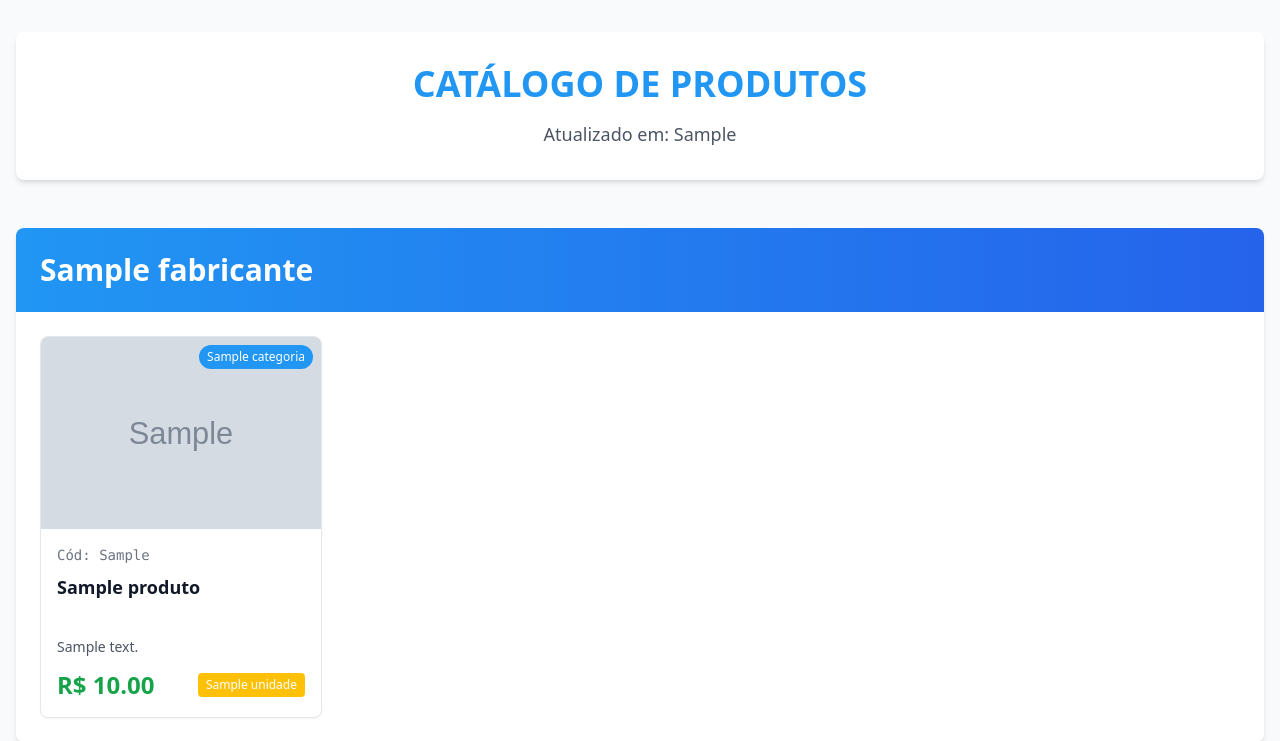
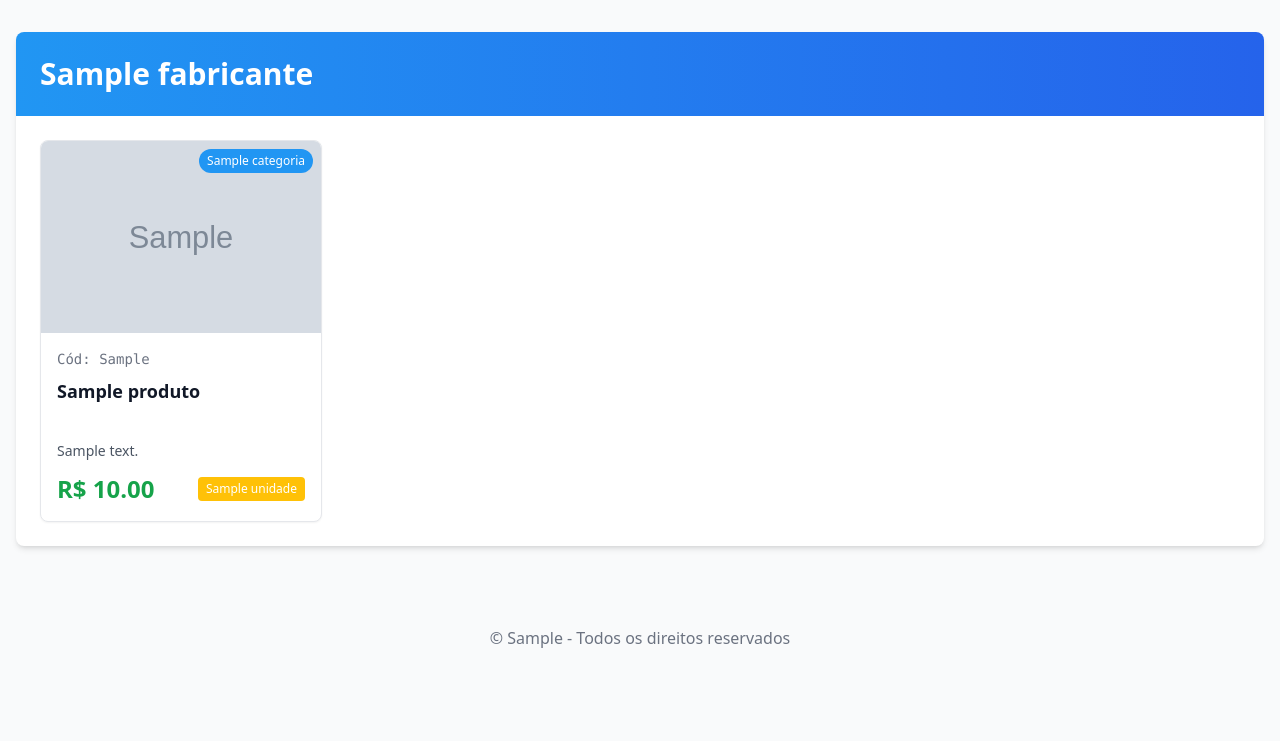
Before and after one commit to GranelCorretora/api, a Python web app: template app/templates/html/catalogo_produtos.html in a window 1280 px wide. Shown: the top 741 px of the page. After the commit the page ends 648 px from the top, so only its background shows below. Run offline with Jinja, Linux system fonts and the light colour scheme; the template is opened without the code that fills it: most values are stand-ins (such as "Sample title", 1, 10 or a date in 2020); grey boxes marked "Sample" are stand-in pictures; some libraries are stand-ins or nearby versions.

Commit message:
Retirado header

```diff
--- a/app/templates/html/catalogo_produtos.html
+++ b/app/templates/html/catalogo_produtos.html
@@ -20,12 +20,6 @@
 </head>
 <body class="bg-gray-50 text-gray-800 font-sans">
     <div class="max-w-7xl mx-auto px-4 py-8">
-        <!-- Header -->
-        <div class="text-center mb-12 bg-white rounded-lg shadow-md p-8">
-            <h1 class="text-4xl font-bold text-primary mb-4">CATÁLOGO DE PRODUTOS</h1>
-            <p class="text-gray-600 text-lg">Atualizado em: {{ data_geracao }}</p>
-        </div>
-
         <!-- Fabricantes -->
         {% for fabricante in catalogo_fabricantes %}
         <section class="mb-12 bg-white rounded-lg shadow-md overflow-hidden">
```
